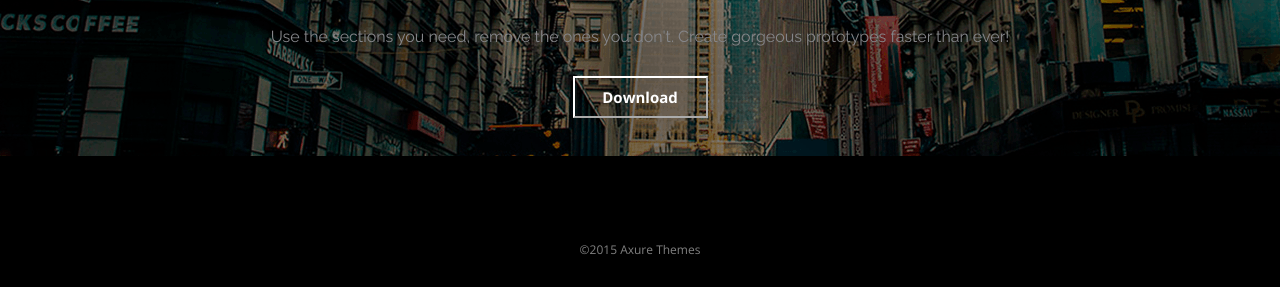
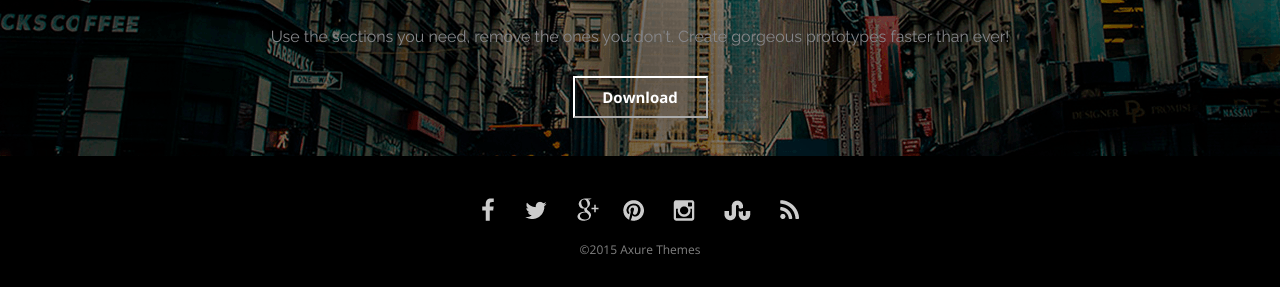
Before and after one commit to roma145/3-lesson, a plain HTML site: page index.html in a window 1280 px wide. Shown: the part 763-1050 px from the top of the page. Drawn offline with nearby package versions, Linux system fonts and the light colour scheme; the site is published under a folder, as on GitHub Pages, so addresses that start at the root find nothing.

Commit message:
Update main.css

```diff
--- a/style/main.css
+++ b/style/main.css
@@ -117,7 +117,7 @@
 .footer ul{
     font-size: 0;
     list-style-type: none ;
-    background: url(/images/icons.png) no-repeat center center;
+    background: url(../images/icons.png) no-repeat center center;
 }
 
 .footer ul li{
```
